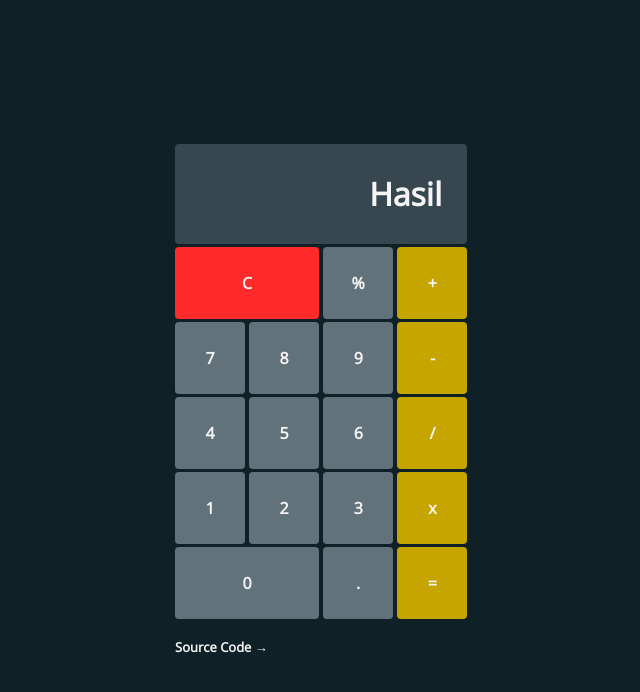
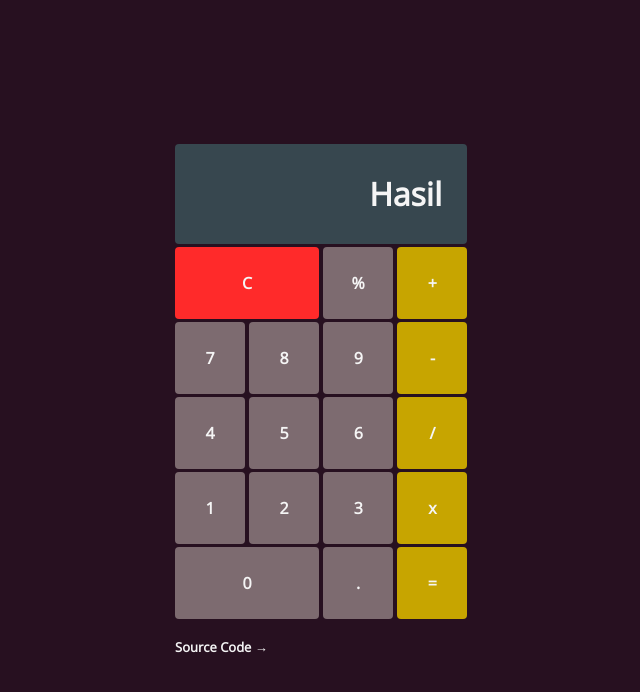
Before and after one commit to mochrizkyr/mochamadrizkyramadhan.github.io, a plain HTML site: page Kalkulator/index.html in a window 1280 px wide. Shown: the whole page, without its empty margins (315-955 px from the left). Drawn offline with nearby package versions, Linux system fonts and the light colour scheme.

Commit message:
Update stylesheet.css

```diff
--- a/Kalkulator/stylesheet.css
+++ b/Kalkulator/stylesheet.css
@@ -17,7 +17,7 @@
   justify-content: center;
   flex-direction: column;
   align-items: center;
-  background-color: #102027;
+  background-color: #271020;
   transition: 0.8s all;
 }
 
@@ -35,7 +35,7 @@ input {
   font-size: 1em;
   cursor: pointer;
   width: 70px;
-  background-color: #62727b;
+  background-color: #7d6b70;
   border: none;
   outline: none;
   border-radius: 4px;
```
